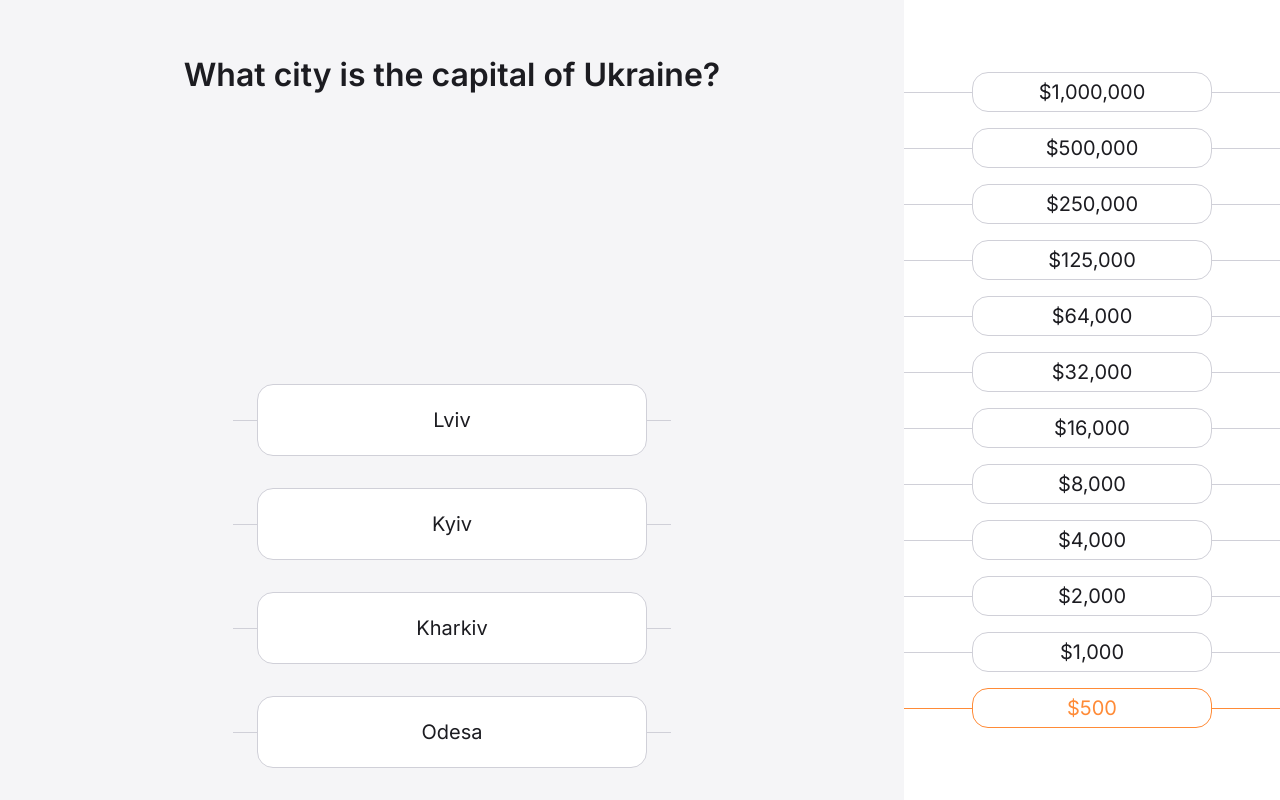
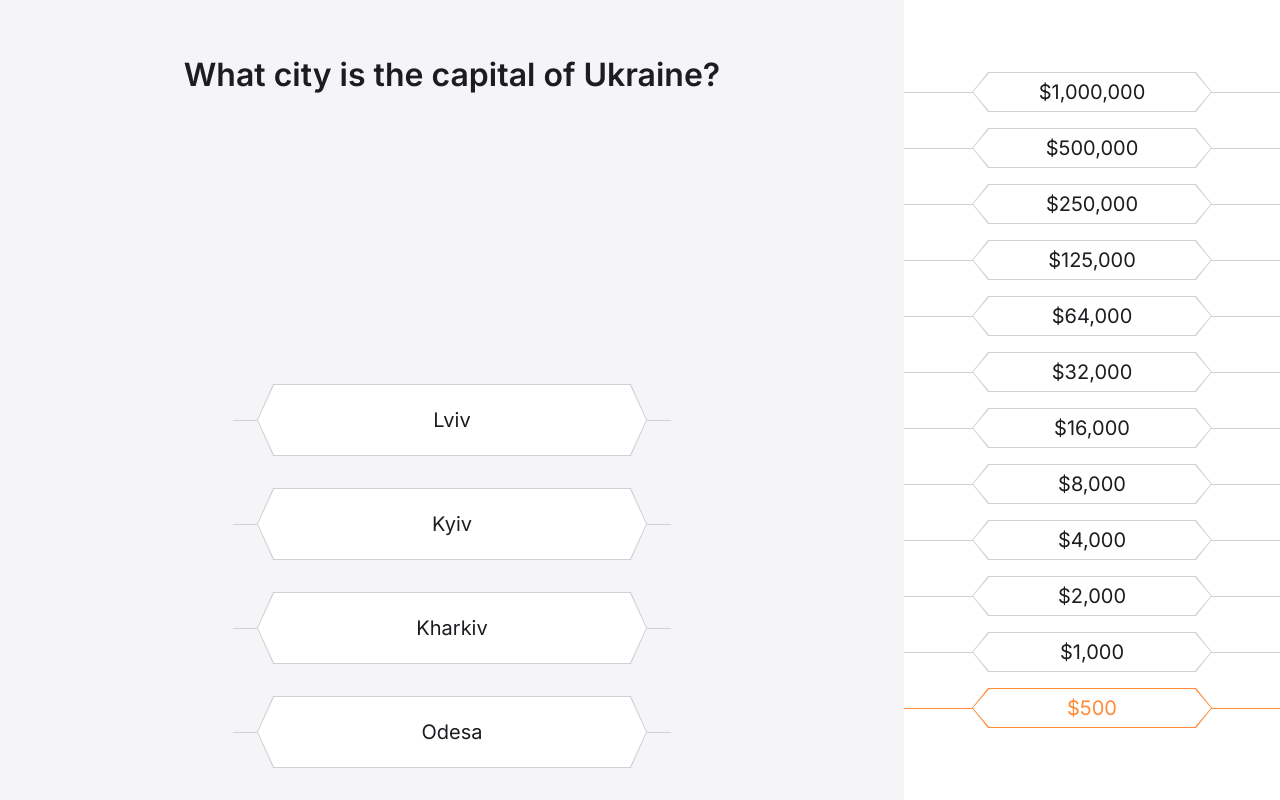
Before and after one commit to mpavlushchenko/test_task_NextJs, a Next.js app: page /millionaire-game in a window 1280 px wide. Built offline with nearby package versions, Linux system fonts and the light colour scheme.

Commit message:
task: draft style of rectangle

```diff
--- a/src/components/RectangleItem/RectangleItem.module.css
+++ b/src/components/RectangleItem/RectangleItem.module.css
@@ -29,23 +29,28 @@
 }
 
 .item {
-  display: flex;
-  align-items: center;
-  justify-content: center;
+  position: relative;
   width: 240px;
-  padding: 0.5rem 1rem;
   font-size: 20px;
   text-align: center;
   font-weight: 400;
   color: var(--color-black-100);
-  border: 1px solid var(--color-black-40);
-  border-radius: 1rem;
+  padding: 1px;
   z-index: 10;
-  background-color: white;
+  background-color: var(--color-black-40);
   cursor: pointer;
   transition: background-color 0.3s ease;
+  clip-path: polygon(16px 0%, calc(100% - 16px) 0%, 100% 50%, calc(100% - 16px) 100%, 16px 100%, 0% 50%);
 }
-
+.rectangle {
+  display: flex;
+  align-items: center;
+  justify-content: center;
+  background-color: white;
+  width: 100%;
+  height: 100%;
+  clip-path: polygon(16px 0%, calc(100% - 16px) 0%, 100% 50%, calc(100% - 16px) 100%, 16px 100%, 0% 50%);
+}
 .md {
   width: 240px;
   height: 40px;
@@ -61,22 +66,28 @@
 
 .active .item {
   color: var(--color-orange-100);
-  border-color: var(--color-orange-100);
+  background-color: var(--color-orange-100);
 }
 .passed .item {
   color: var(--color-black-40);
-  border-color: var(--color-black-40);
+  background-color: var(--color-black-40);
 }
 
 .selected .item {
-  background-color: var(--color-orange-5);
-  border-color: var(--color-orange-100);
+  background-color: var(--color-orange-100);
 }
 .correct .item {
-  background-color: var(--color-green-5);
-  border-color: var(--color-green-100);
+  background-color: var(--color-green-100);
 }
 .wrong .item {
+  background-color: var(--color-red-100);
+}
+.selected .rectangle {
+  background-color: var(--color-orange-5);
+}
+.correct .rectangle {
+  background-color: var(--color-green-5);
+}
+.wrong .rectangle {
   background-color: var(--color-red-5);
-  border-color: var(--color-red-100);
 }
--- a/src/components/RectangleItem/RectangleItem.tsx
+++ b/src/components/RectangleItem/RectangleItem.tsx
@@ -41,7 +41,7 @@ export const RectangleItem = ({
       })}
     >
       <div className={clsx(styles.item, styles[size], className)} onClick={() => onClick?.()}>
-        {children}
+        <div className={styles.rectangle}>{children}</div>
       </div>
     </div>
   );
--- a/src/features/millionaire-game/GameScreen.tsx
+++ b/src/features/millionaire-game/GameScreen.tsx
@@ -67,7 +67,7 @@ const GameScreen = ({ questions }: { questions: Question[] }) => {
         }));
       }
     } catch (e) {
-      console.error('Помилка під час обробки відповіді:', e);
+      console.error(e);
     }
   };
 
```
